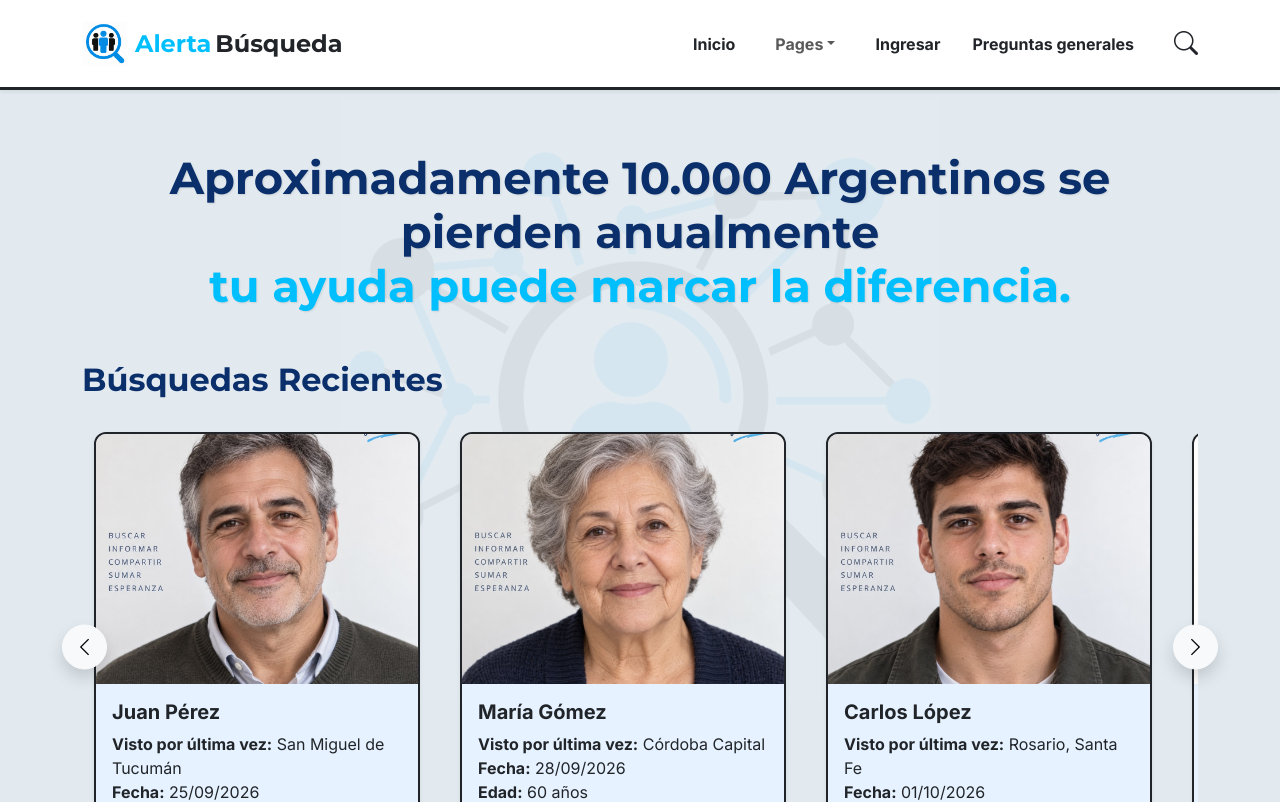
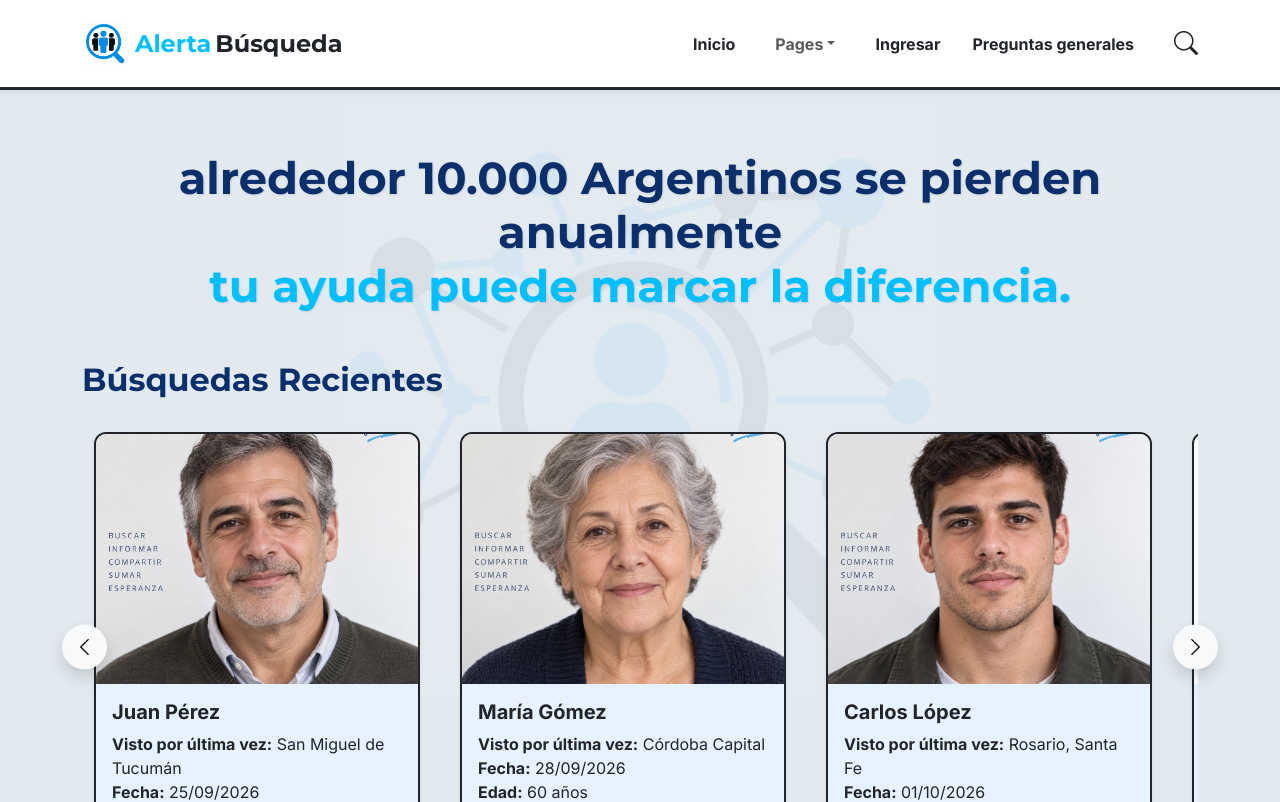
Before and after one commit to gonzalomiranda456/alerta-busqueda-frontend, a React (Vite) app: page / in a window 1280 px wide. Shown: the top 802 px of the page. Built offline with nearby package versions, Linux system fonts and the light colour scheme.

Commit message:
style: ajustes visuales finales, bordes, formularios y correccion de texto en movil

```diff
--- a/src/index.css
+++ b/src/index.css
@@ -17,15 +17,12 @@ html {
     scrollbar-gutter: stable;
 }
 
-
-
 * {
     margin: 0;
     padding: 0;
     box-sizing: border-box;
     font-family: Arial, sans-serif;
 }
-
 
 body {
     background-color: #ffffff;
@@ -37,7 +34,6 @@ body {
 
     overflow-x: hidden;
 }
-
 
 .navbar {
     width: 100%;
@@ -58,7 +54,6 @@ body {
     z-index: 1000;
 }
 
-
 .menu-logo-container {
     width: 100%;
     height: 100%;
@@ -68,7 +63,6 @@ body {
     display: flex;
     align-items: center;
 }
-
 
 .btn-menu {
     position: absolute;
@@ -93,7 +87,6 @@ body {
     z-index: 2;
 }
 
-
 .icono-menu {
     font-size: 36px;
 
@@ -102,18 +95,14 @@ body {
     transition: transform 0.3s ease;
 }
 
-
 .icono-menu.girar {
     transform: rotate(90deg);
 }
-
 
 .texto-menu {
     font-size: 22px;
     font-weight: 600;
 }
-
-
 
 .brand {
     position: absolute;
@@ -131,7 +120,6 @@ body {
     padding: 0;
 }
 
-
 .logo-barra {
     width: 350px;
     height: auto;
@@ -143,8 +131,6 @@ body {
     margin: 0;
     padding: 0;
 }
-
-
 
 .menu-lateral {
     position: fixed;
@@ -164,11 +150,9 @@ body {
     z-index: 999;
 }
 
-
 .menu-lateral.abierto {
     left: 0;
 }
-
 
 .menu-lateral ul {
     list-style: none;
@@ -177,13 +161,11 @@ body {
     margin: 0;
 }
 
-
 .menu-lateral ul li {
     padding: 15px 20px;
 
     border-bottom: 1px solid #dddddd;
 }
-
 
 .menu-lateral ul li a {
     text-decoration: none;
@@ -217,7 +199,6 @@ body {
     color: var(--color-azul);
 }
 
-
 .contenido-central {
     width: 100%;
     height: 70vh;
@@ -233,7 +214,6 @@ body {
     position: relative;
 }
 
-
 .contenido-central::after {
     content: "";
 
@@ -248,7 +228,6 @@ body {
     background: rgba(20, 50, 120, 0.30);
 }
 
-
 .logo-central {
     width: 100%;
     height: 100%;
@@ -258,8 +237,6 @@ body {
 
     display: block;
 }
-
-
 
 .seccion-casos {
     padding: 50px 20px;
@@ -275,7 +252,6 @@ body {
 
     justify-items: center;
 }
-
 
 .ficha-caso {
     text-decoration: none;
@@ -295,13 +271,11 @@ body {
     transition: transform 0.2s;
 }
 
-
 .ficha-caso:hover {
     transform: translateY(-5px);
 
     box-shadow: 0 6px 12px rgba(0, 0, 0, 0.2);
 }
-
 
 .ficha-caso img {
     width: 100%;
@@ -312,7 +286,6 @@ body {
     background-color: #dddddd;
 }
 
-
 .info-ficha {
     padding: 15px;
 
@@ -320,7 +293,6 @@ body {
 
     font-size: 14px;
 }
-
 
 .footer-oscuro {
     background-color: #1a1a1a;
@@ -332,7 +304,6 @@ body {
     padding: 40px 20px;
 }
 
-
 .footer-oscuro p {
     margin: 5px 0;
 
@@ -340,8 +311,6 @@ body {
 
     color: #cccccc;
 }
-
-
 
 .contenedor-buscador {
     background-color: #f4f4f4;
@@ -353,7 +322,6 @@ body {
 
     border-bottom: 1px solid #dddddd;
 }
-
 
 #input-buscador {
     width: 100%;
@@ -373,7 +341,6 @@ body {
 
     transition: border-color 0.3s;
 }
-
 
 #input-buscador:focus {
     border-color: var(--color-azul);
@@ -396,7 +363,6 @@ body {
     color: white;
 }
 
-
 .contenido-hero h1 {
     font-size: 42px;
     font-weight: 700;
@@ -405,7 +371,6 @@ body {
 
     text-shadow: 0 2px 6px rgba(0, 0, 0, 0.45);
 }
-
 
 .contenido-hero .texto-hero {
     color: #D1D5DB;
@@ -425,7 +390,6 @@ body {
     text-shadow: 0 2px 5px rgba(0, 0, 0, 0.55);
 }
 
-
 .titulo-hero {
     color: #364152;
 
@@ -441,7 +405,6 @@ body {
         0 1px 2px rgba(255, 255, 255, 0.85),
         0 3px 7px rgba(0, 0, 0, 0.35);
 }
-
 
 .texto-hero {
     color: #f1f3f5;
@@ -471,7 +434,6 @@ body {
     box-shadow: 0 4px 15px rgba(0, 0, 0, 0.25);
 }
 
-
 .buscador-inicio input {
     flex: 1;
 
@@ -484,7 +446,6 @@ body {
 
     background: transparent;
 }
-
 
 .buscador-inicio button {
     border: none;
@@ -502,11 +463,9 @@ body {
     cursor: pointer;
 }
 
-
 .buscador-inicio button:hover {
     background-color: #173295;
 }
-
 
 .beneficios-inicio {
     width: 100%;
@@ -521,7 +480,6 @@ body {
     padding: 35px 8%;
 }
 
-
 .beneficio {
     padding: 10px 35px;
 
@@ -534,7 +492,6 @@ body {
 .beneficio:last-child {
     border-right: none;
 }
-
 
 .icono-beneficio {
     width: 55px;
@@ -555,7 +512,6 @@ body {
     font-weight: bold;
 }
 
-
 .beneficio h2 {
     color: #1f3fb4;
 
@@ -564,7 +520,6 @@ body {
 
     margin-bottom: 8px;
 }
-
 
 .beneficio p {
     color: #555555;
@@ -707,6 +662,11 @@ body {
 }
 */
 
+html, body {
+  overflow-x: hidden;
+  width: 100%;
+}
+
 .tarjeta-beneficio {
   transition:
     transform 0.3s ease,
@@ -732,13 +692,13 @@ body {
 }
 
 .titulo-inicio {
-  font-family: "Montserrat", sans-serif;
-  font-size: 48px;
+  font-size: clamp(1.2rem, 4vw, 2.5rem);
   font-weight: 800;
   color: #0a2f6b;
-  line-height: 1.05;
+  line-height: 1.2;
   letter-spacing: -1px;
   text-shadow: 0 2px 6px rgba(255, 255, 255, 0.85);
+  word-wrap: break-word;
 }
 
 .subtitulo-inicio {
--- a/src/pages/Inicio.jsx
+++ b/src/pages/Inicio.jsx
@@ -52,7 +52,7 @@ const Inicio = () => {
 
         <div className="text-center mb-5 mt-4">
           <h1 className="fw-bolder" style={{ color: '#0a2f6b', fontSize: '2.8rem', textShadow: '1px 1px 2px rgba(0,0,0,0.1)' }}>
-            Aproximadamente 10.000 Argentinos se pierden anualmente <br className="d-none d-md-block" />
+            alrededor 10.000 Argentinos se pierden anualmente <br className="d-none d-md-block" />
             <span style={{ color: '#00bfff' }}>tu ayuda puede marcar la diferencia.</span>
           </h1>
         </div>
@@ -123,6 +123,7 @@ const Inicio = () => {
                 Sí, a través de la sección "Registrar Desaparecido". Sin embargo, todos los datos ingresados son validados por un moderador antes de hacerse públicos para evitar información falsa.
               </Accordion.Body>
             </Accordion.Item>
+
           </Accordion>
         </div>
       </Container>
```
